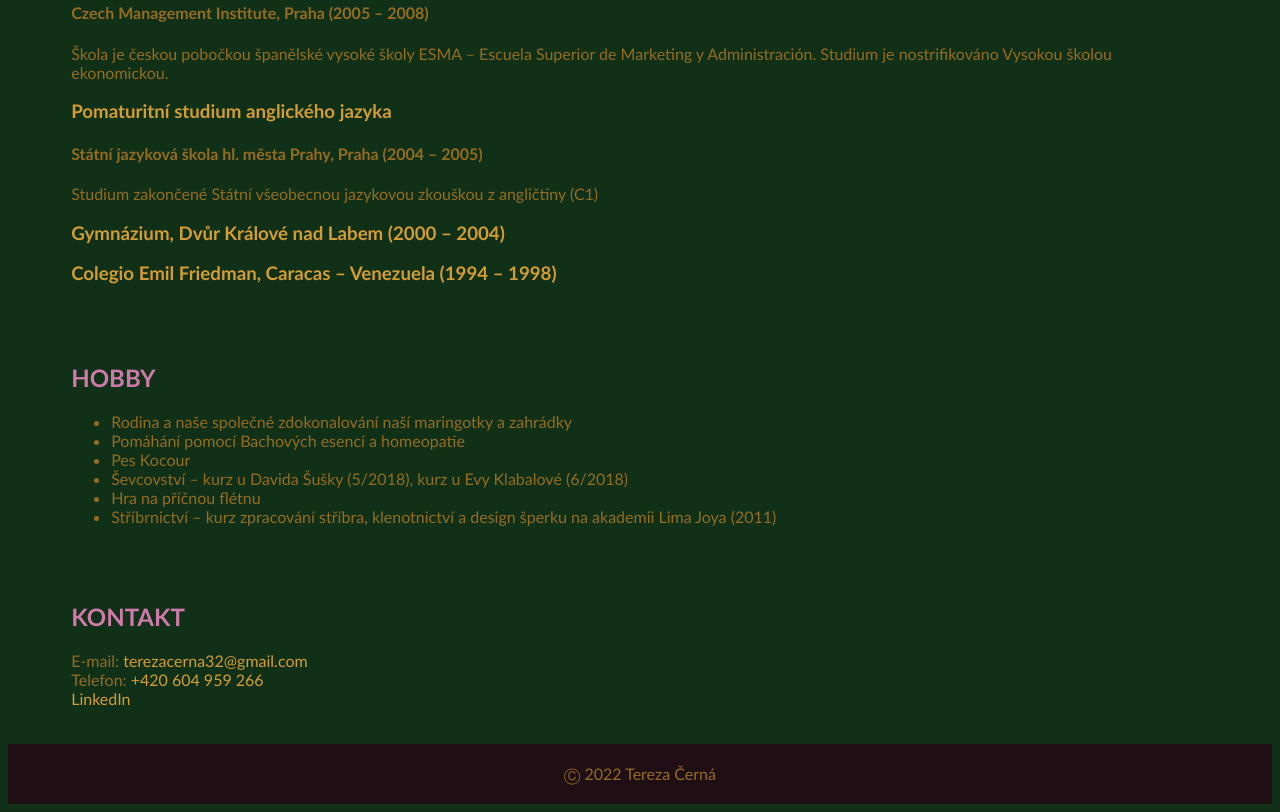
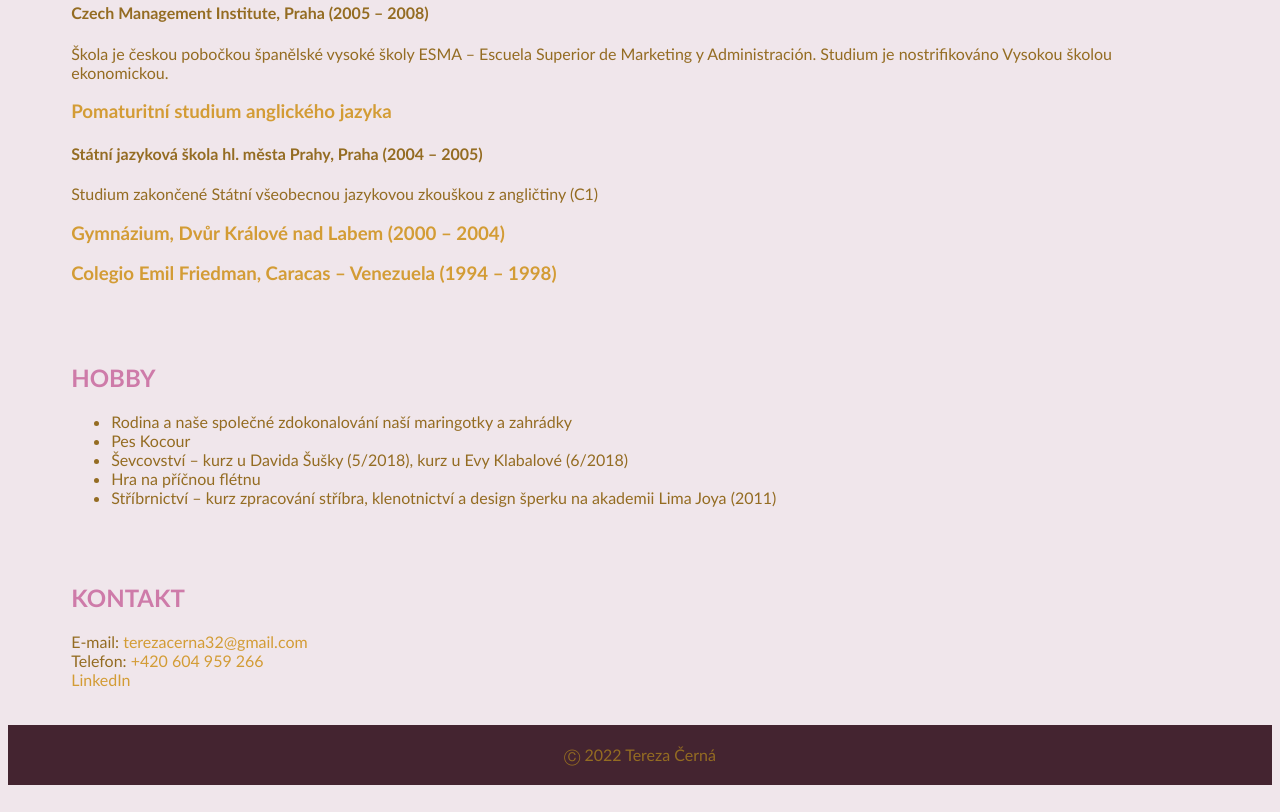
Before and after one commit to TerezCerna/CV-Tereza-Cerna, a plain HTML site: page index.html in a window 1280 px wide. Shown: the part 2197-3009 px from the top of the page. Drawn offline with Linux system fonts and the light colour scheme.

Commit message:
Zmena barev

```diff
--- a/index.html
+++ b/index.html
@@ -130,7 +130,6 @@ u <a href="https://www.czechitas.cz/" target="blank" class="href_czechitas"> Cze
 <h2> HOBBY </h2>
 <ul>
 <li> Rodina a naše společné zdokonalování naší maringotky a zahrádky</li>
-<li> Pomáhání pomocí Bachových esencí a homeopatie </li>
 <li> Pes Kocour</li>
 <li> Ševcovství – kurz u Davida Šušky (5/2018), kurz u  Evy Klabalové (6/2018)</li>
 <li> Hra na příčnou flétnu</li>
--- a/style.css
+++ b/style.css
@@ -12,13 +12,13 @@ a {
 
 body {
     color:rgb(148, 108, 34);
-    background-color:rgb(17, 48, 24);
+    background-color:rgb(240, 230, 235);
     font-family:'Gill Sans', 'Gill Sans MT', Calibri, 'Trebuchet MS', sans-serif
 }
 
 header,
 footer {
-    background-color:	rgb(32,14,21);
+    background-color:	rgb(68, 36, 48);
     text-align: center;
     padding: 20px 0;
 }
@@ -65,7 +65,7 @@ a:focus{
     margin: 0;
     padding: 0;
     text-align: center;
-    background-color: rgb(32,14,21);
+    background-color: rgb(68, 36, 48);
 
 }
 
```
